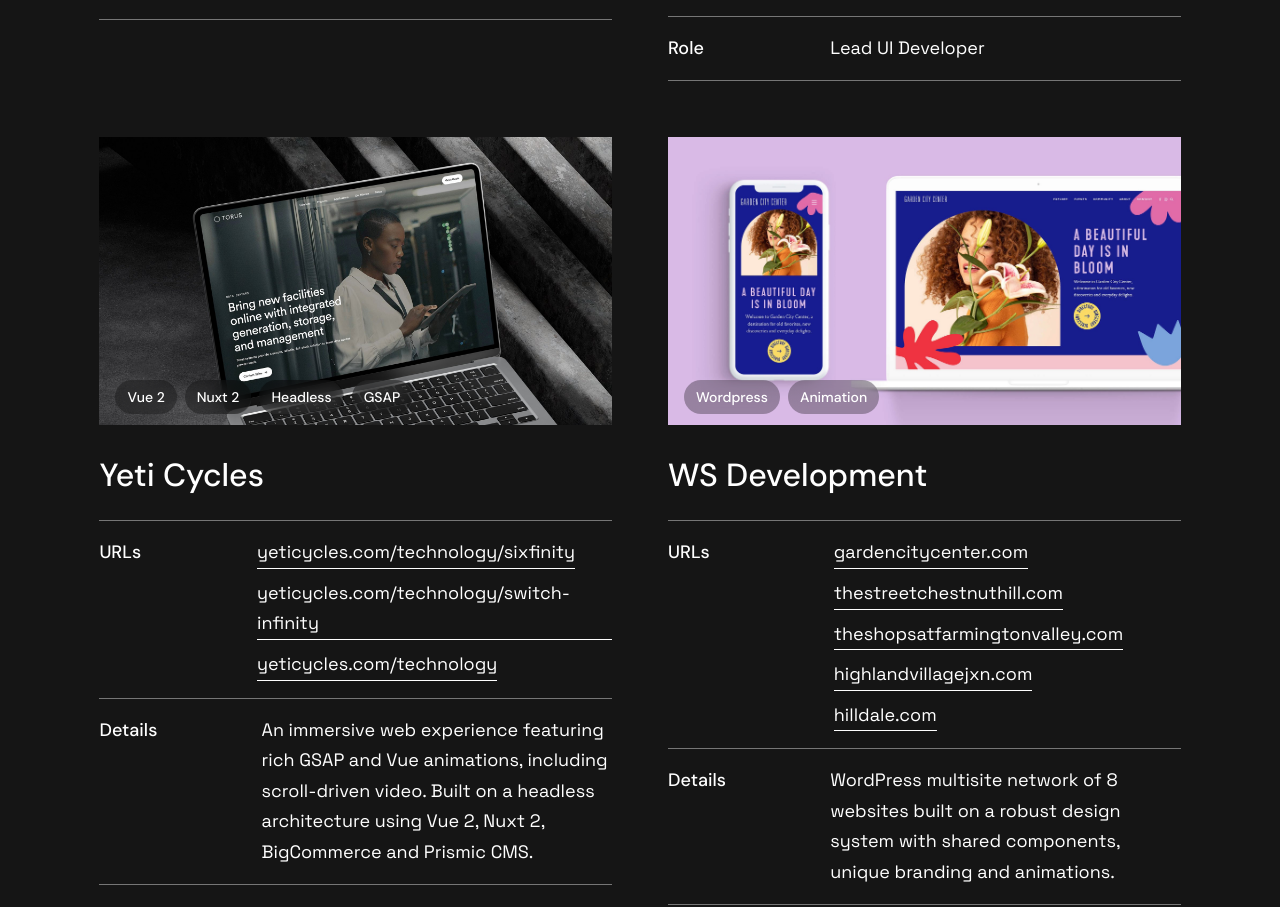
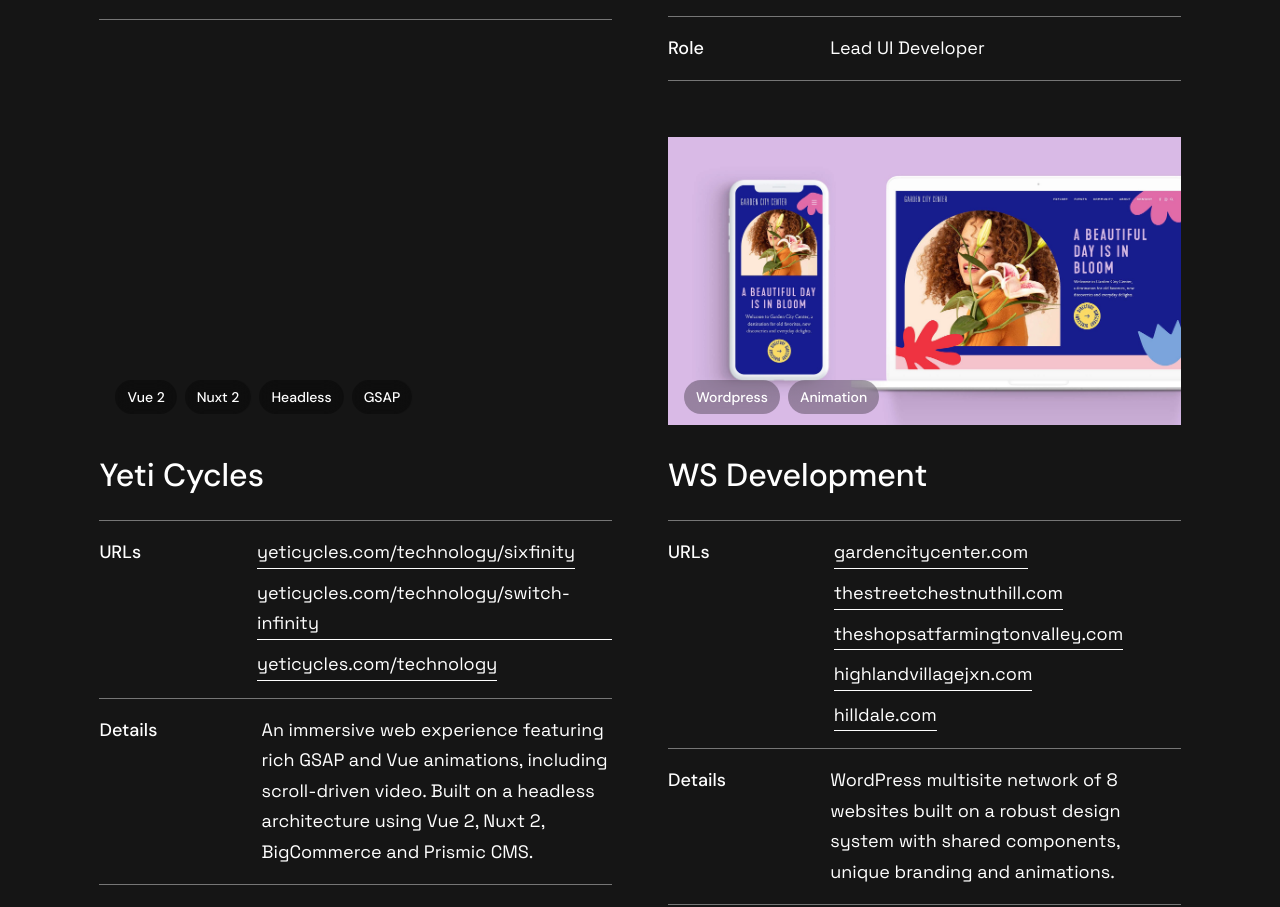
Before and after one commit to emilyduttinger/emilyd-web, a Nuxt app: page / in a window 1280 px wide. Shown: the part 3300-4207 px from the top of the page. Built offline with nearby package versions, Linux system fonts and the light colour scheme.

Commit message:
Add yeti video + updated resume

```diff
--- a/pages/index.vue
+++ b/pages/index.vue
@@ -100,7 +100,7 @@
         />
         <work-card
           :title="'Yeti Cycles'"
-          :image-src="'/images/torus-desktop.jpg'"
+          :video-url="'/video/yeti-desktop.mp4'"
           :url-array="['https://yeticycles.com/technology/sixfinity', 'https://yeticycles.com/technology/switch-infinity','https://yeticycles.com/technology', ]"
           :details="'An immersive web experience featuring rich GSAP and Vue animations, including scroll-driven video. Built on a headless architecture using Vue 2, Nuxt 2, BigCommerce and Prismic CMS.'"
           :role="'Component + Animation UI Development'"
```
Also changed, not shown: 2 other files (tests, documents, lock files or other folders).
